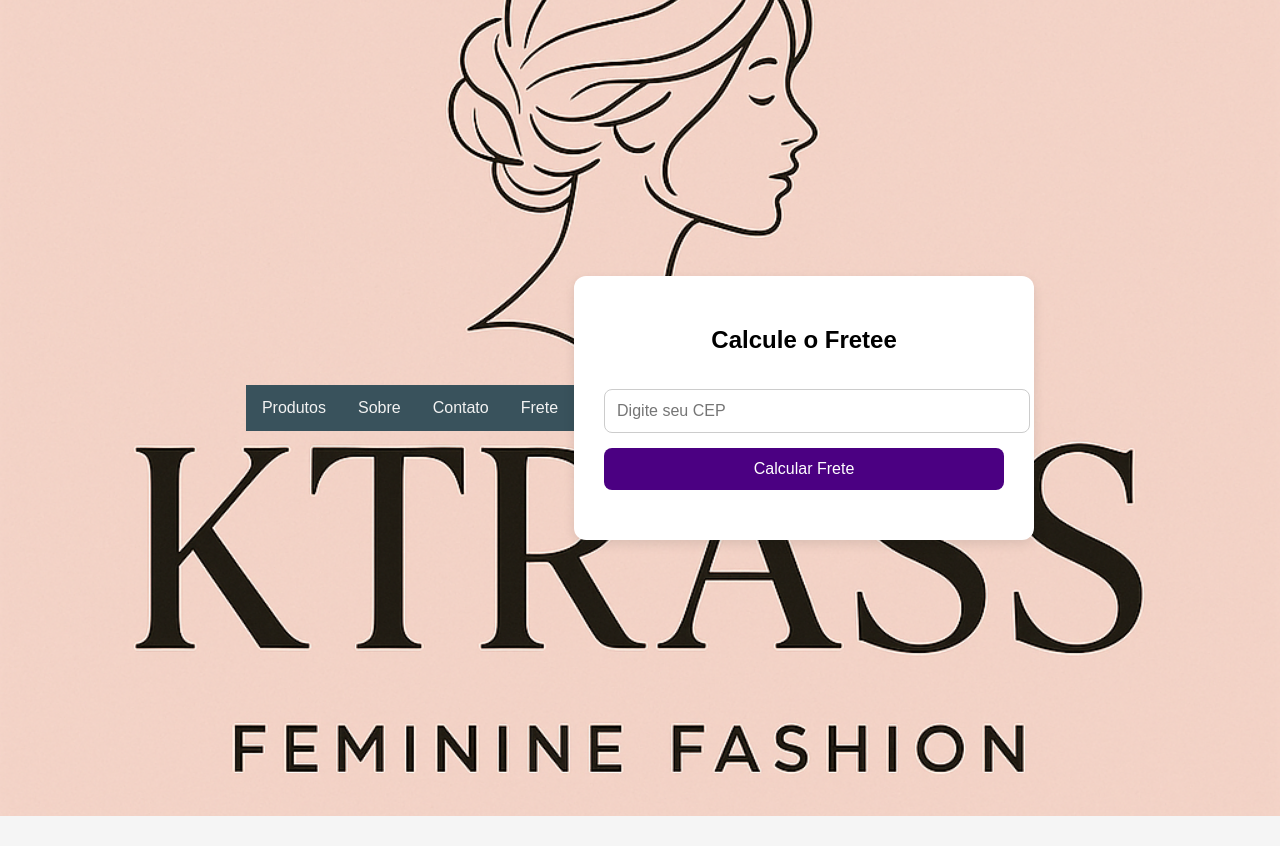
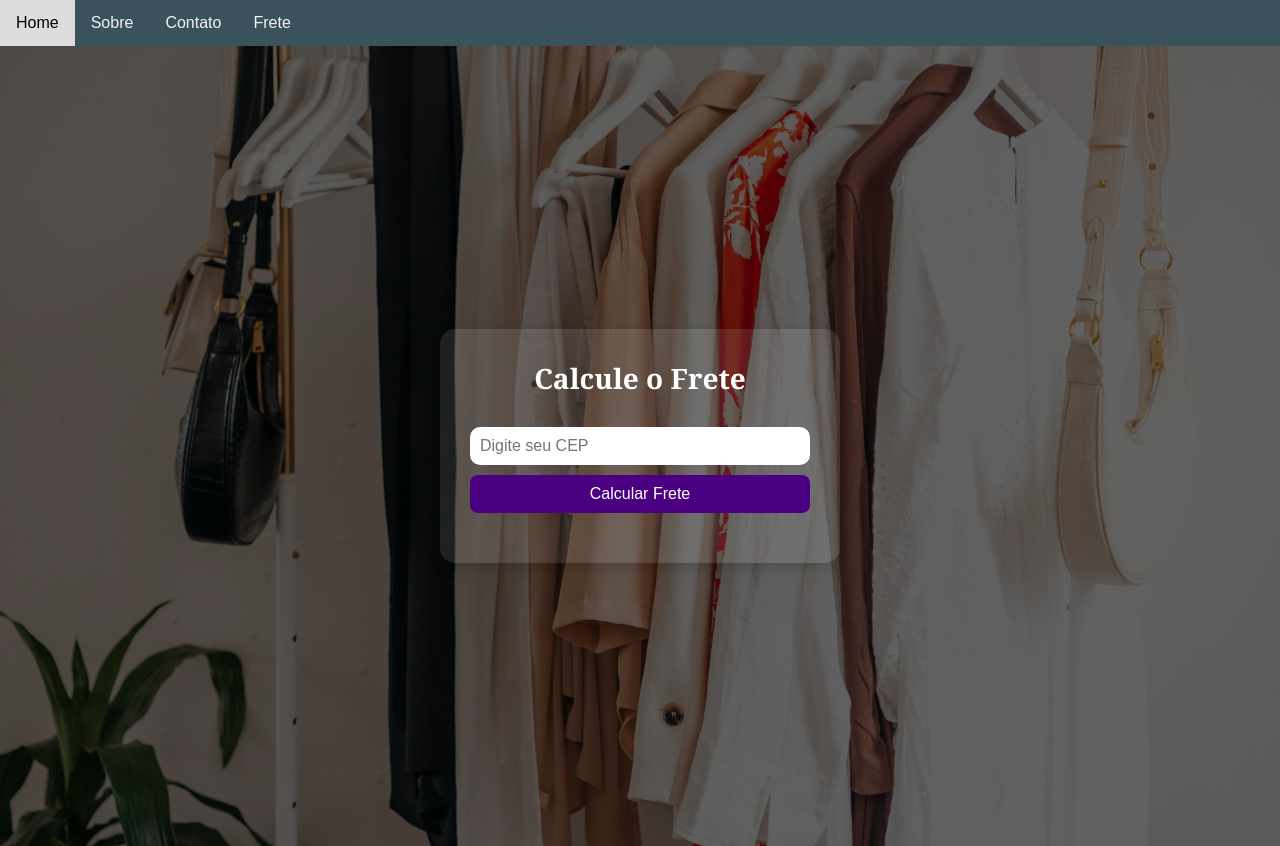
Before and after one commit to keylane1355/Projeto1parte2, a plain HTML site: page Frete.html in a window 1280 px wide. Before the commit the page ends 816 px from the top, so only its background shows below. Drawn offline with Linux system fonts and the light colour scheme.

Commit message:
alteração para melhor

```diff
--- a/Frete.html
+++ b/Frete.html
@@ -1,23 +1,19 @@
 <!DOCTYPE html>
 <html lang="pt-BR">
 <head>
-  <meta charset="UTF-8">
-  <meta name="viewport" content="width=device-width, initial-scale=1.0">
+  <meta charset="UTF-8" />
+  <meta name="viewport" content="width=device-width, initial-scale=1" />
   <title>Calcular Frete</title>
   <style>
+    * {
+      margin: 0;
+      padding: 0;
+      box-sizing: border-box;
+      font-family: 'Arial', sans-serif;
+    }
 
-
-.header {
-      background-size: cover;
-      background-position: center;
-      background-repeat: no-repeat;
-      height: 200px;
-      display: flex;
-      flex-direction: column;
-      justify-content: center;
-      align-items: center;
-      color: white;
-      text-shadow: 1px 1px 3px black;
+    html, body {
+      height: 100%;
     }
 
     .topnav {
@@ -39,87 +35,122 @@
       color: black;
     }
 
+    /* Fundo com overlay escuro */
+    .fundo {
+      position: relative;
+      width: 100%;
+      height: 100vh;
+      background-image: url('fundo.jpg'); /* sua imagem */
+      background-size: cover;
+      background-position: center;
+      background-repeat: no-repeat;
+    }
 
+    .overlay {
+      position: absolute;
+      top: 0;
+      left: 0;
+      width: 100%;
+      height: 100%;
+      background-color: rgba(0, 0, 0, 0.6);
+      z-index: 0;
+    }
 
-body {
-  background-image: url('logoLoja.png');
-  background-size: cover; /* Faz a imagem cobrir toda a tela */
-  background-position: center; /* Centraliza a imagem */
-  background-repeat: no-repeat; /* Evita repetição */
-}
-
-    body {
-      font-family: Arial, sans-serif;
-      background-color: #f5f5f5;
+    .conteudo {
+      position: relative;
+      z-index: 1;
+      height: 100%;
       display: flex;
       justify-content: center;
       align-items: center;
-      height: 100vh;
+      padding: 50px;
+      text-align: center;
+      flex-direction: column;
     }
 
     .frete-box {
-      background: white;
+      background-color: rgba(255, 255, 255, 0.1);
       padding: 30px;
-      border-radius: 12px;
-      box-shadow: 0 4px 12px rgba(0,0,0,0.1);
-      text-align: center;
+      border-radius: 15px;
+      box-shadow: 0 4px 15px rgba(0, 0, 0, 0.2);
       width: 100%;
       max-width: 400px;
+      color: white;
     }
 
-    input[type="text"] {
+    .frete-box h2 {
+      margin-bottom: 20px;
+      font-size: 28px;
+      font-family: 'Georgia', serif;
+      color: white;
+    }
+
+    .frete-box input[type="text"] {
       width: 100%;
-      padding: 12px;
-      margin: 15px 0;
-      border: 1px solid #ccc;
-      border-radius: 8px;
+      padding: 10px;
+      margin: 10px 0;
+      border: none;
+      border-radius: 10px;
       font-size: 16px;
     }
 
-    button {
+    .frete-box button {
+      width: 100%;
+      padding: 10px;
       background-color: #4B0082;
       color: white;
       border: none;
-      padding: 12px;
       border-radius: 8px;
       cursor: pointer;
-      width: 100%;
       font-size: 16px;
     }
 
-    button:hover {
-      background-color: #6a0dad;
+    .frete-box button:hover {
+      background-color: #000000;
     }
 
     .resultado {
       margin-top: 20px;
       font-size: 18px;
-      color: #333;
+      color: white;
     }
   </style>
 </head>
 <body>
 
-  <!-- Menu de navegação -->
   <div class="topnav">
-    <a href="Produtos.html" target="_blank">Produtos</a>
-    <a href="#sobre" target="_blank">Sobre</a>
+    <a href="Produtos.html" target="_blank">Home</a>
+    <a href="Inicial.html" target="_blank">Sobre</a>
     <a href="Contato.html" target="_blank">Contato</a>
     <a href="Frete.html" target="_blank">Frete</a>
   </div>
 
+  <div class="fundo">
+    <div class="overlay"></div>
 
-
-
-  <div class="frete-box">
-
-    <h2>Calcule o Fretee</h2>
-    <input type="text" id="cep" placeholder="Digite seu CEP">
-    <button onclick="calcularFrete()">Calcular Frete</button>
-    <div class="resultado" id="resultado"></div>
+    <div class="conteudo">
+      <div class="frete-box">
+        <h2>Calcule o Frete</h2>
+        <input type="text" id="cep" placeholder="Digite seu CEP" />
+        <button onclick="calcularFrete()">Calcular Frete</button>
+        <div class="resultado" id="resultado"></div>
+      </div>
+    </div>
   </div>
 
+  <script>
+    function calcularFrete() {
+      const cep = document.getElementById('cep').value.trim();
+      const resultado = document.getElementById('resultado');
 
+      if (cep === '') {
+        resultado.textContent = 'Por favor, digite um CEP válido.';
+        return;
+      }
+
+      resultado.textContent = `Frete para o CEP ${cep} calculado com sucesso!`;
+    }
+  </script>
 
 </body>
 </html>
```
Also changed, not shown: Contato.html (+59 -69 lines), Inicial.html (+67 -86 lines), Produtos.html (+6 -5 lines), estilo.css (+20 -16 lines).
